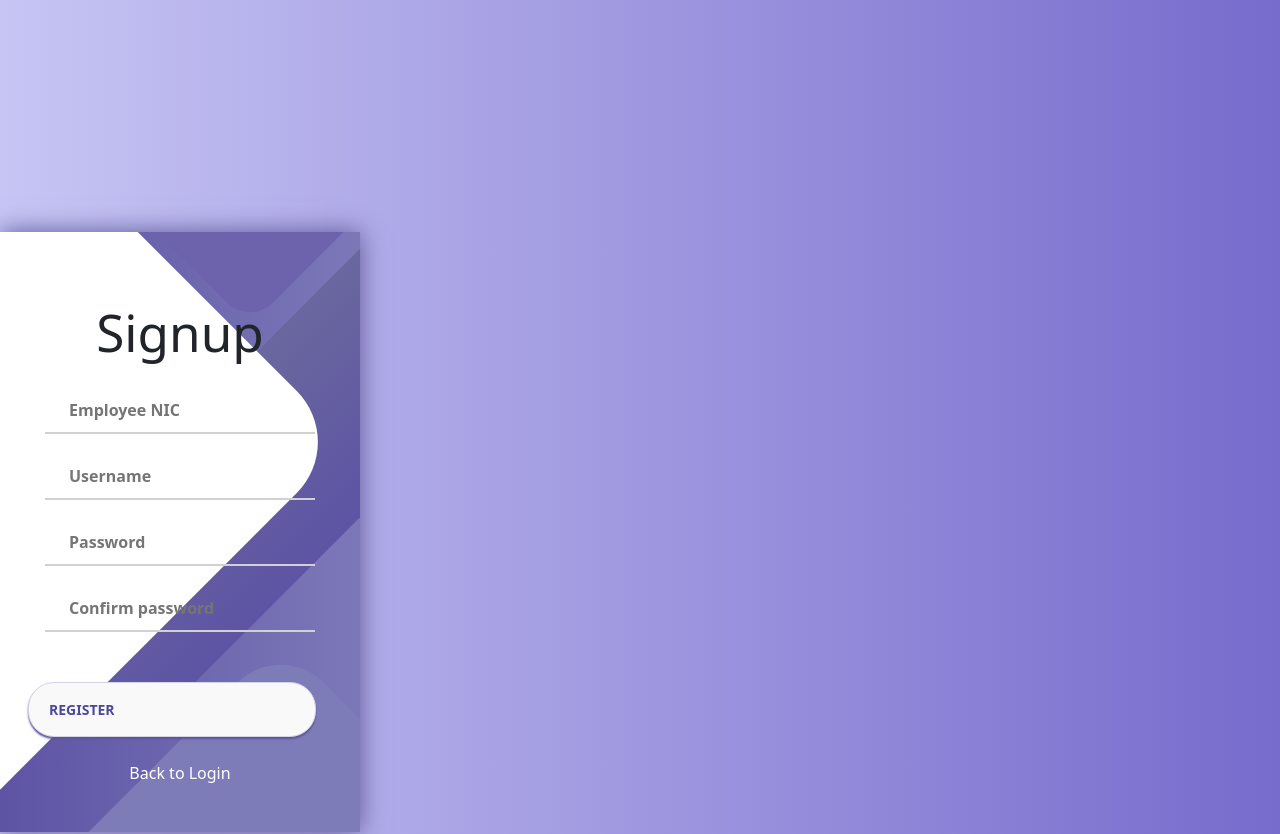
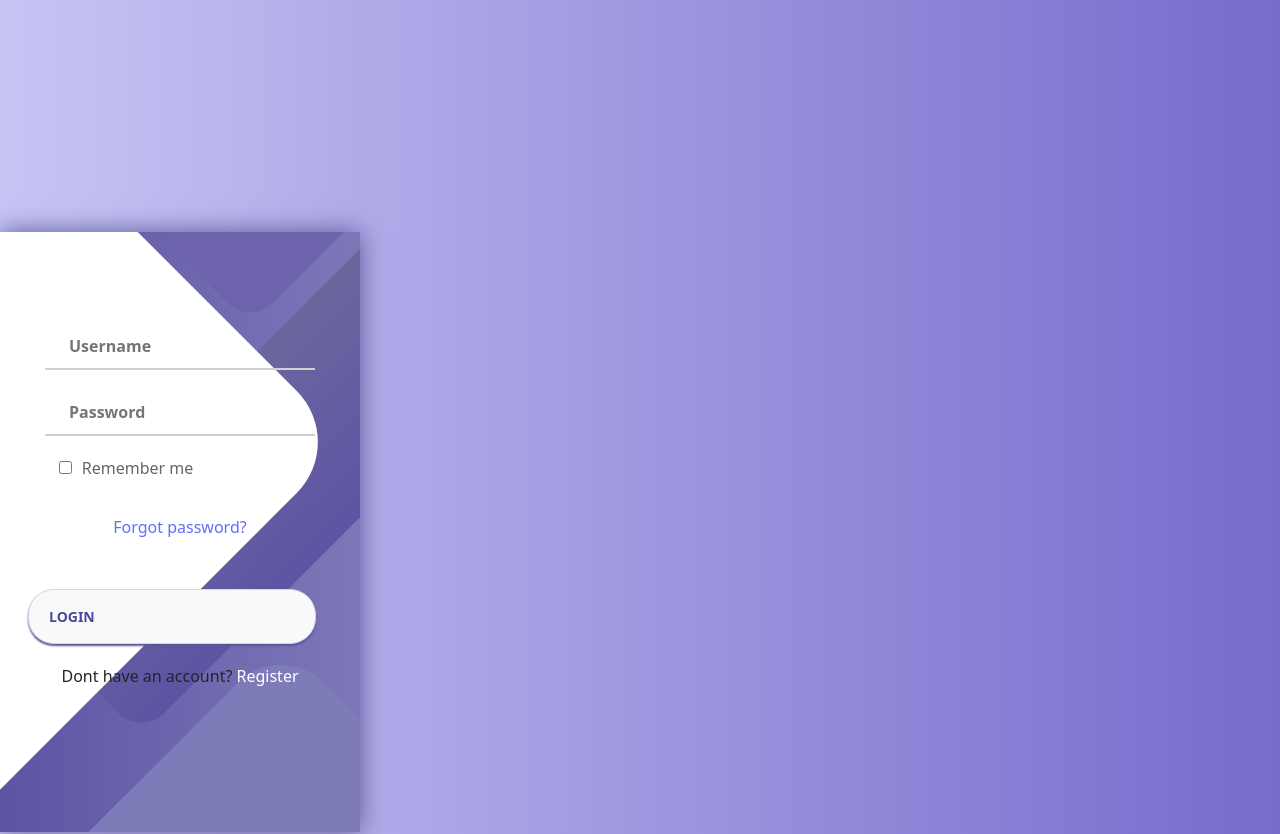
Before and after one commit to prashankulathunga/RFIAS, a React (Vite) app in the folder RFIAS_V0.1/: page /signup in a window 1280 px wide. Shown: the top 834 px of the page. Built offline with nearby package versions, Linux system fonts and the light colour scheme.

Commit message:
login signin update

```diff
--- a/RFIAS_V0.1/src/components/LoginForm.jsx
+++ b/RFIAS_V0.1/src/components/LoginForm.jsx
@@ -3,8 +3,8 @@ import "./LoginForm.css";
 const LoginForm = () => {
   return (
     <div className="wrapper">
-      <div class="screen">
-        <div class="screen__content">
+      <div className="screen">
+        <div className="screen__content">
           <form action="">
             <div className="inputbox">
               <input typeof="text" placeholder="Username" required />
@@ -23,7 +23,7 @@ const LoginForm = () => {
             <button type="submit" class="button" role="button">
               {" "}
               Login{" "}
-              <i class="button__icon fas fa-chevron-right"></i>
+              <i className="button__icon fas fa-chevron-right"></i>
             </button>
             <div className="signup">
               <p>
@@ -34,10 +34,10 @@ const LoginForm = () => {
         </div>
 
         <div class="screen__background">
-          <span class="screen__background__shape screen__background__shape4"></span>
-          <span class="screen__background__shape screen__background__shape3"></span>
-          <span class="screen__background__shape screen__background__shape2"></span>
-          <span class="screen__background__shape screen__background__shape1"></span>
+          <span className="screen__background__shape screen__background__shape4"></span>
+          <span className="screen__background__shape screen__background__shape3"></span>
+          <span className="screen__background__shape screen__background__shape2"></span>
+          <span className="screen__background__shape screen__background__shape1"></span>
         </div>
       </div>
     </div>
--- a/RFIAS_V0.1/src/components/signup.jsx
+++ b/RFIAS_V0.1/src/components/signup.jsx
@@ -2,8 +2,8 @@
 function Signup(){
   return (
     <div className="wrapper">
-      <div class="screen">
-        <div class="screen__content">
+      <div className="screen">
+        <div className="screen__content">
       <form action="">
         <h1> Signup</h1>
         <div className="inputbox">
@@ -21,7 +21,7 @@ function Signup(){
         </div>
 
 
-        <button type="submit" class="button" role="button">Register</button>
+        <button type="submit" className="button" role="button">Register</button>
        <br></br>
 
         <div className="backtologin">
@@ -32,11 +32,11 @@ function Signup(){
 
       </form>
       </div>
-      <div class="screen__background">
-          <span class="screen__background__shape screen__background__shape4"></span>
-          <span class="screen__background__shape screen__background__shape3"></span>
-          <span class="screen__background__shape screen__background__shape2"></span>
-          <span class="screen__background__shape screen__background__shape1"></span>
+      <div className="screen__background">
+          <span className="screen__background__shape screen__background__shape4"></span>
+          <span className="screen__background__shape screen__background__shape3"></span>
+          <span className="screen__background__shape screen__background__shape2"></span>
+          <span className="screen__background__shape screen__background__shape1"></span>
         </div>
 
     </div>
--- a/RFIAS_V0.1/src/main.jsx
+++ b/RFIAS_V0.1/src/main.jsx
@@ -7,6 +7,6 @@ import Signup from "./components/signup.jsx";
 
 ReactDOM.createRoot(document.getElementById("root")).render(
   <React.StrictMode>
-    <Signup/>
+    <Login/>
   </React.StrictMode>
 );
```
